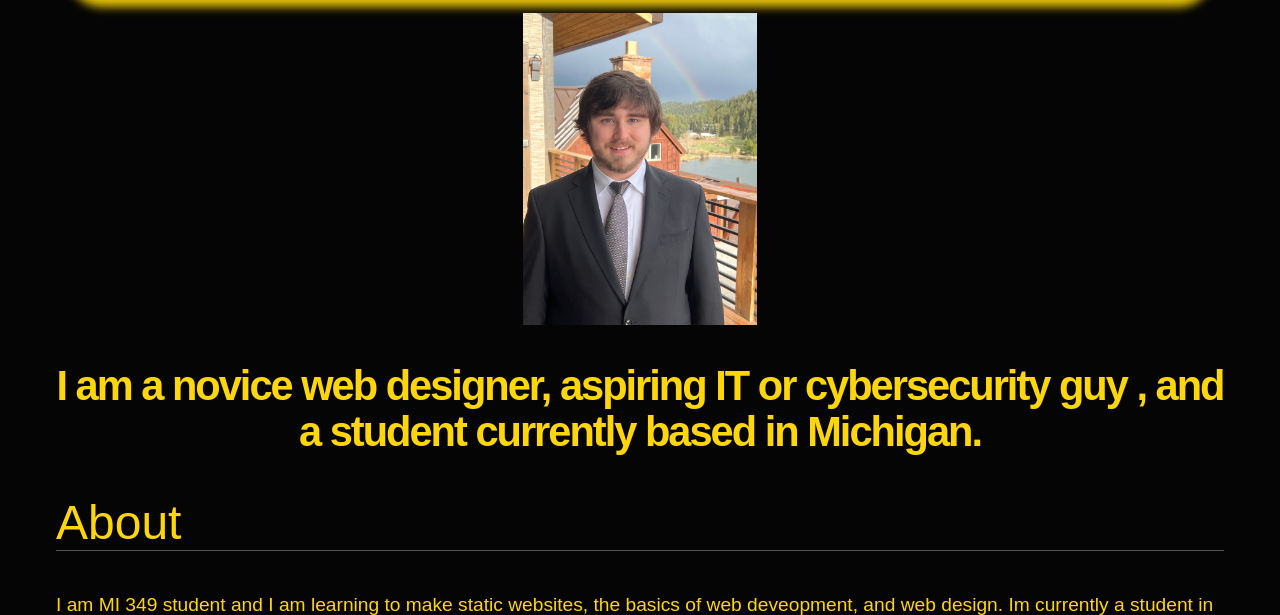
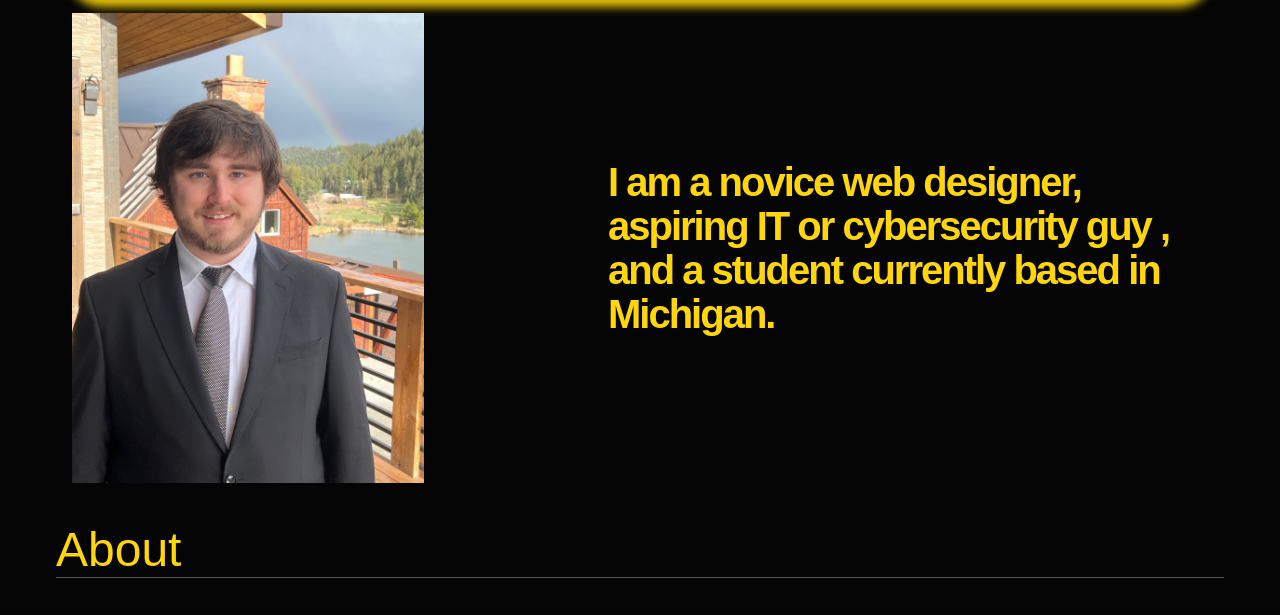
Before and after one commit to Shoyt111/Samuel-Hoyt-Portfolio-Skeleton-MI349, a plain HTML site: page index.html in a window 1280 px wide. Shown: the part 581-1196 px from the top of the page. Drawn offline with Linux system fonts and the light colour scheme.

Commit message:
Working On Stretch Goals

```diff
--- a/style.css
+++ b/style.css
@@ -52,7 +52,7 @@ body{
 
 @media (min-width: 1200px){
     :root {
-        --page-margin: 1rem;
+        --page-margin: 2rem;
     }
 
     header,
@@ -94,7 +94,7 @@ h2{
 
 @media (min-width: 1000px){
     #projects {
-        grid-template-columns: minmax(0, 1.25fr) minmax(0,0.75fr);
+        grid-template-columns: repeat(2, minmax(0, 1fr));
     }
 
 }
@@ -119,8 +119,18 @@ h2{
     font-size:2em;
 }
 
+#projects article > a{
+    display:block;
+    aspect-ratio: 16/9;
+    background: var(--primary-bg);
+}
+
 #projects img {
+    display: block;
     width: 100%;
+    height: 100%;
+    object-fit: cover;
+    object-position: top;
 }
 
 nav{
@@ -214,6 +224,8 @@ main {
 
 #portfolio {
     display: grid;
+    grid-template-columns: 1fr;
+    justify-items: center;
     place-items: center;
     text-align: center;
 }
@@ -232,18 +244,36 @@ main {
 }
 
 @media (min-width: 900px){
+    #portfolio{
+        grid-template-columns:minmax(0, 0.9fr) minmax(0, 1.1fr);
+        align-items: center;
+        justify-items: stretch;
+        gap: 3rem;
+    }
+
     #portfolio h1{
-        font-size: 2.6rem;
+        font-size: 2.5rem;
+        text-align: left;
     }
 }
 
-#portfolio {
-    display: block;
-    text-align: center;
+
+#portfolio > a{
+    display:block;
+    width: min(100%, 22rem);
 }
 
+@media (min-width: 900px){
+    #portfolio > a{
+        margin-left: 1rem;
+    }
+}
+
+
 #portfolio img{
-    width:20%;
+    display: block;
+    width: 100%;
+    height: auto;
 }
 
 #JBBNS img{
@@ -260,7 +290,7 @@ main {
     grid-template-rows: auto 1fr;
     gap: 1.5rem;
     margin: 3rem 0;
-    padding: 2rem;
+    padding: 2rem 0;
     min-height: 12rem;
     background: var(--primary-bg);
     color: var(--secondary-text);
```
